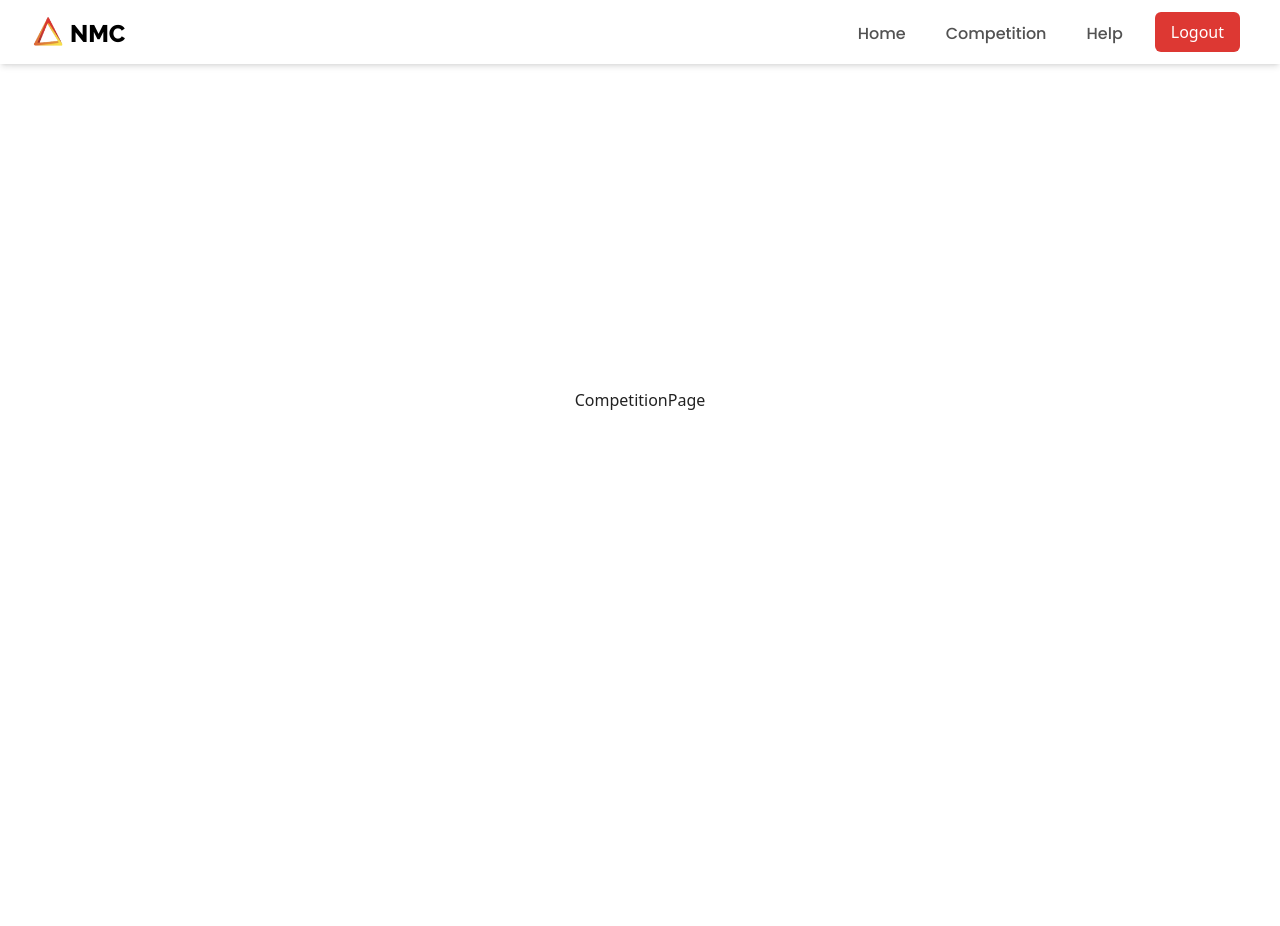
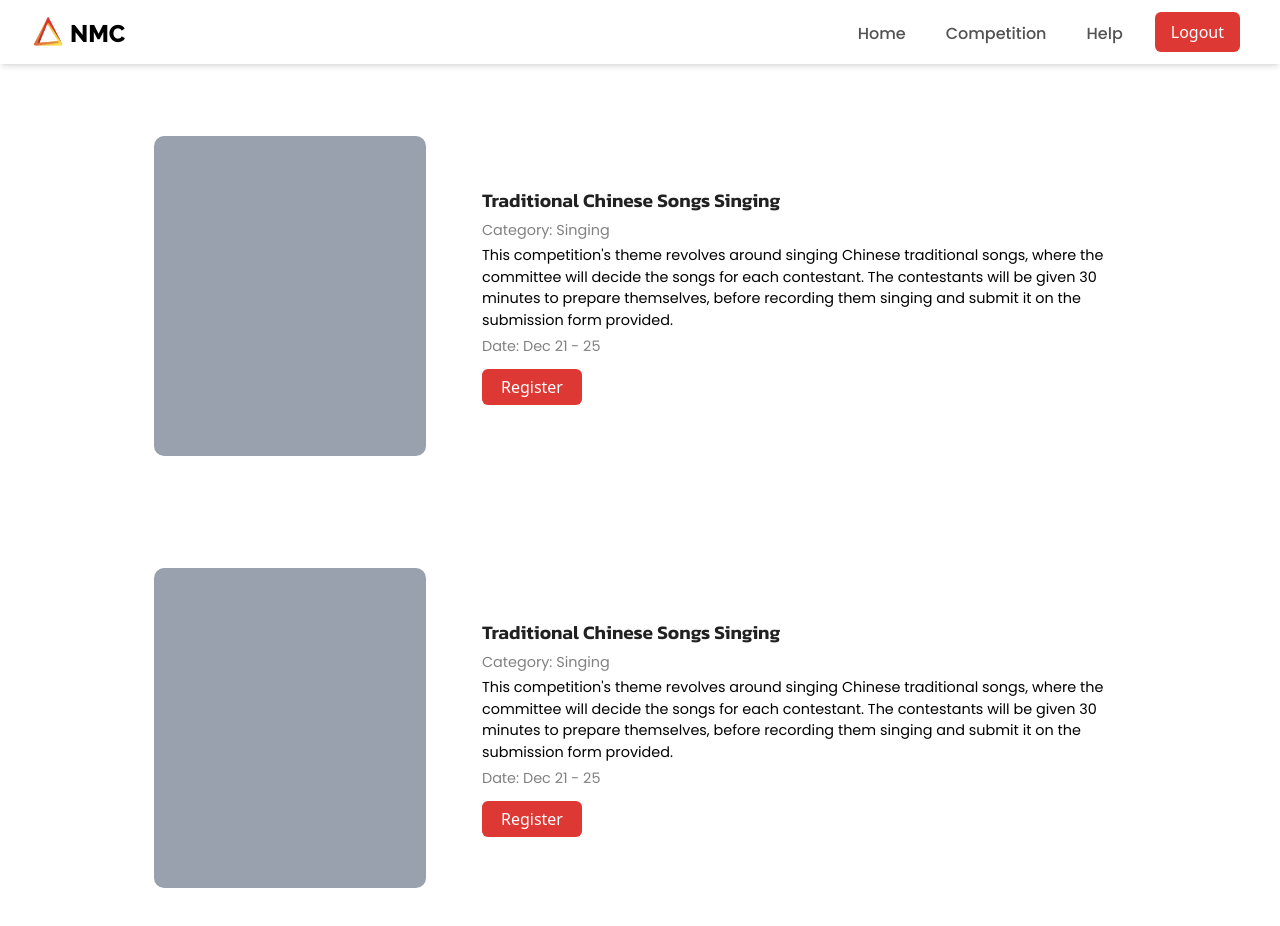
Before and after one commit to Ella-Raputri/WADS-FinalProject, a React (Vite) app in the folder frontend/: page /usercomp in a window 1280 px wide. Shown: the top 926 px of the page. Before the commit the page ends 800 px from the top, so only its background shows below. Built offline with nearby package versions, Linux system fonts and the light colour scheme.

Commit message:
Update Competitions Page

```diff
--- /dev/null
+++ b/frontend/src/components/CompetitionInfo.jsx
@@ -0,0 +1,14 @@
+export const CompetitionInfo = ({competition, isFirst}) => {
+    return(
+    <div className={`w-[90%] justify-self-center min-h-[50vh] h-auto flex flex-col gap-14 ${isFirst ? "mt-[7em]" : "mt-[4em]"} items-center md:flex-row lg:w-[80%] ${isFirst ? "md:mt-[4em]" : "md:mt-[2em]"}`}>
+            <div className="w-[28%] min-w-70 bg-gray-400 rounded-[10px] h-[40vh] shrink-0 sm:min-w-60"></div>
+            <div className="w-[90%] flex flex-col justify-center h-auto md:w-[72%]">
+            <p className="font-semibold text-[1.2rem] font-kanit">{competition.title}</p>
+                <div className="text-[0.9rem] mt-1 text-[#818181] font-poppins">Category: {competition.category}</div>
+                <div className="text-[0.9rem] mt-1 text-[#000000] font-poppins">{competition.description}</div>
+                <div className="text-[0.9rem] mt-1 text-[#818181] font-poppins">Date: {competition.date}</div>
+                <button className="w-25 h-9 mt-3 color-component-red rounded-md hover:!bg-red-700 text-white">Register</button>
+            </div>
+        </div>
+    );
+}
--- a/frontend/src/pages/participant/CompetitionPage.jsx
+++ b/frontend/src/pages/participant/CompetitionPage.jsx
@@ -1,9 +1,31 @@
 import React from 'react'
+import { CompetitionInfo } from '../../components/CompetitionInfo';
+import { useState } from 'react';
 
-const CompetitionPage = () => {
+const CompetitionPage = ({}) => {
+  const [competitions, setCompetitions] = useState([
+    {
+        title: "Traditional Chinese Songs Singing",
+        category: "Singing",
+        description: "This competition's theme revolves around singing Chinese traditional songs, where the committee will decide the songs for each contestant. The contestants will be given 30 minutes to prepare themselves, before recording them singing and submit it on the submission form provided.",
+        date: "Dec 21 - 25"
+    },
+    {
+        title: "Traditional Chinese Songs Singing",
+        category: "Singing",
+        description: "This competition's theme revolves around singing Chinese traditional songs, where the committee will decide the songs for each contestant. The contestants will be given 30 minutes to prepare themselves, before recording them singing and submit it on the submission form provided.",
+        date: "Dec 21 - 25"
+    }
+]);
+
   return (
-    <div>CompetitionPage</div>
-  )
+      <div className="pb-10">
+          {competitions.map((competition, index) => (
+            <CompetitionInfo competition={competition} key={index} isFirst={index===0} />
+      ))}
+      </div>
+  );
 }
 
-export default CompetitionPage
+
+export default CompetitionPage;
```
